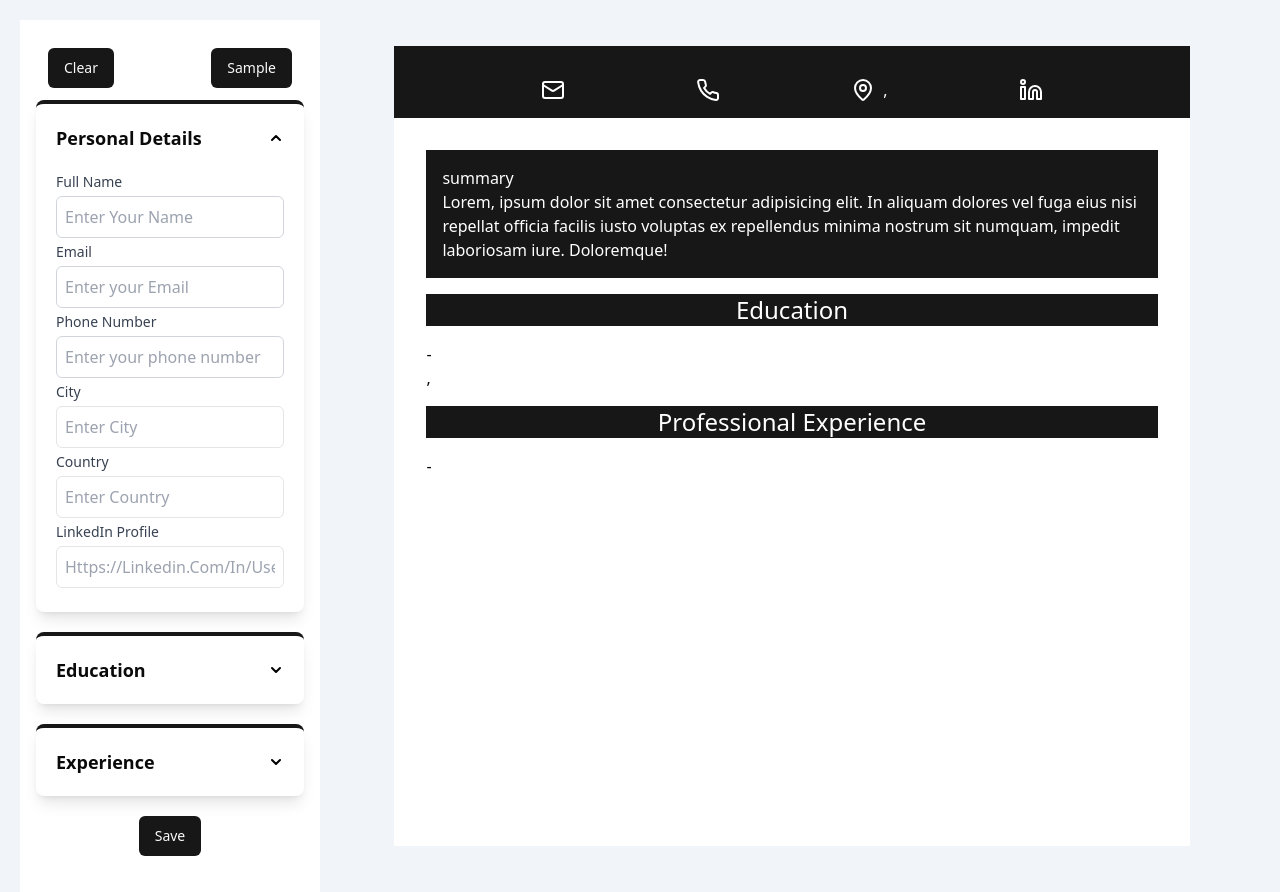
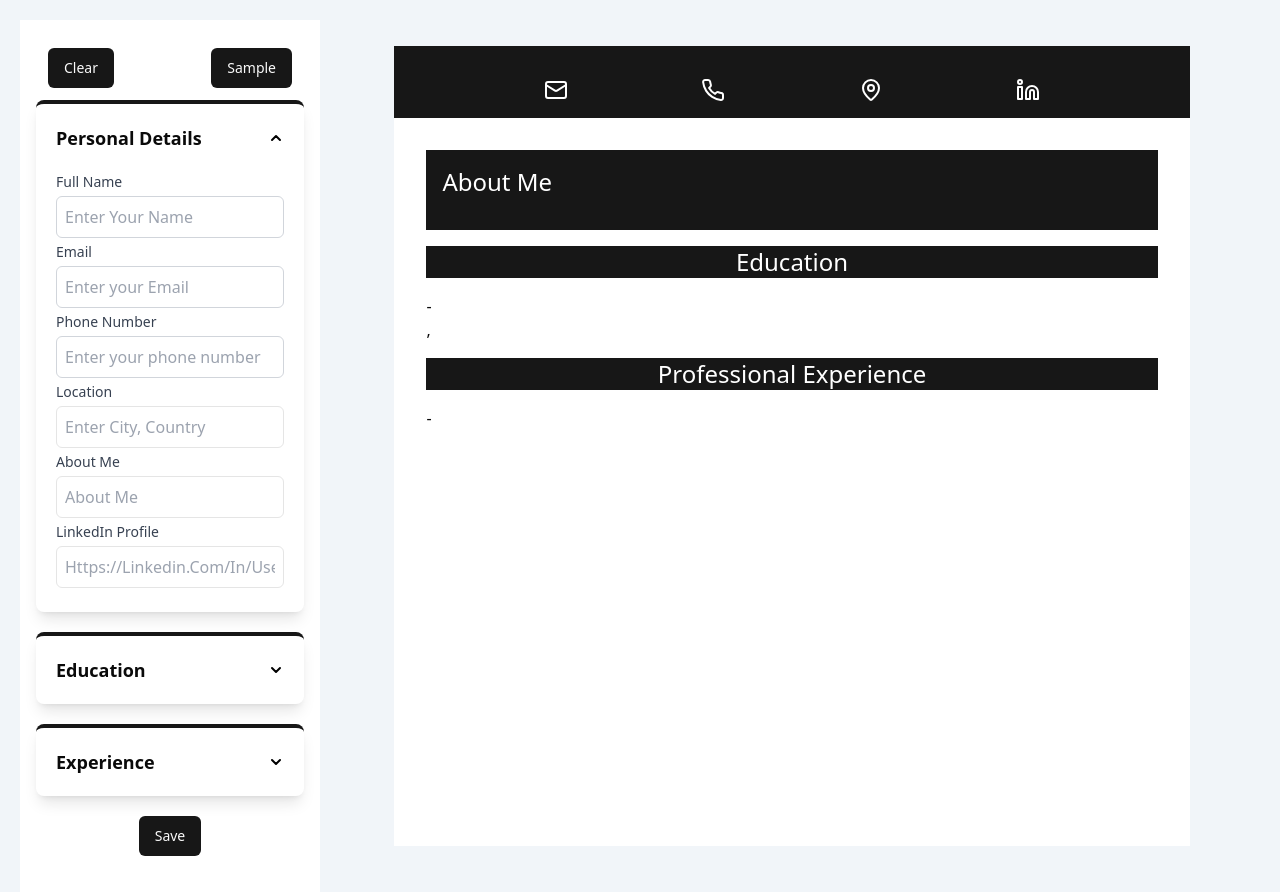
Before and after one commit to abelaleb/CV-Builder, a React (Vite) app: page / in a window 1280 px wide. Both pictures are taken after a click on the button 276 px from the left and 138 px from the top of the page. Built offline with nearby package versions, Linux system fonts and the light colour scheme.

Commit message:
make the rest of forms collapse when one is opened

```diff
--- a/src/App.jsx
+++ b/src/App.jsx
@@ -7,8 +7,8 @@ function App() {
     name: "",
     email: "",
     phoneNumber: "",
-    city: "",
-    country: "",
+    location: "",
+    aboutMe: "",
     linkedin: "",
   };
   const initialEducationalBackground = {
@@ -25,9 +25,10 @@ function App() {
     position: "",
     startJobDate: "",
     endJobDate: "",
-    location: "",
+    jobLocation: "",
     description: "",
   };
+
 
   const [personalDetails, setPersonalDetails] = useState(
     initialPersonalDetails
@@ -38,14 +39,14 @@ function App() {
   const [professionalExperience, setProfessionalExperience] = useState(
     initialProfessionalExperience
   );
-
   const sample = () => {
     setPersonalDetails({
       name: "John Doe",
       email: "john.doe@example.com",
       phoneNumber: "123-456-7890",
-      city: "New York",
-      country: "USA",
+      location: "New York ,USA",
+      aboutMe:
+        "Lorem ipsum, dolor sit amet consectetur adipisicing elit. Molestias nostrum illo in commodi beatae rerum, inventore consequatur porro laborum ipsum quidem, qui tempore ab quibusdam quo? Sint eligendi optio adipisci.",
       linkedin: "linkedin.com/in/johndoe",
     });
     setEducationalBackground({
@@ -62,7 +63,7 @@ function App() {
       position: "Frontend Developer",
       startJobDate: "2020-01-01",
       endJobDate: "2023-08-31",
-      location: "Remote",
+      jobLocation: "Remote",
       description:
         "Developed and maintained web applications using React and JavaScript.",
     });
--- a/src/components/ContentArea.jsx
+++ b/src/components/ContentArea.jsx
@@ -4,7 +4,7 @@ function ContentArea({
   educationalBackground,
   professionalExperience,
 }) {
-  const { name, email, phoneNumber, city, country, linkedin } = personalDetails;
+  const { name, email, phoneNumber, location, aboutMe, linkedin } = personalDetails;
   const {
     school,
     degree,
@@ -13,7 +13,7 @@ function ContentArea({
     startSchoolDate,
     endSchoolDate,
   } = educationalBackground;
-  const { company, position, startJobDate, endJobDate, location, description } =
+  const { company, position, startJobDate, endJobDate, jobLocation, description } =
     professionalExperience;
 
   return (
@@ -34,7 +34,7 @@ function ContentArea({
             </div>
             <div className="capitalize flex items-center gap-2">
               <img src="/src/assets/location-icon.svg" alt="location icon" />
-              {city}, {country}
+              {location}
             </div>
             <div className="flex items-center gap-2">
               <a
@@ -51,12 +51,9 @@ function ContentArea({
 
         <div className="row-span-2  p-8">
           <div className="bg-primary p-4 text-white">
-            <div>summary</div>
+            <div className="text-2xl flex bg-primary text-white mb-4">About Me</div>
             <div>
-              Lorem, ipsum dolor sit amet consectetur adipisicing elit. In
-              aliquam dolores vel fuga eius nisi repellat officia facilis iusto
-              voluptas ex repellendus minima nostrum sit numquam, impedit
-              laboriosam iure. Doloremque!
+              {aboutMe}
             </div>
           </div>
           <div>
@@ -89,7 +86,7 @@ function ContentArea({
                 <div>
                   {startJobDate} - {endJobDate}
                 </div>
-                <div> {location}</div>
+                <div> {jobLocation}</div>
               </div>
 
               <div className="col-span-2">
--- a/src/components/EducationalBackground.jsx
+++ b/src/components/EducationalBackground.jsx
@@ -3,8 +3,9 @@ import React, { useState } from "react";
 function EducationalBackground({
   educationalBackground,
   setEducationalBackground,
+  isShown,
+  toggleForm,
 }) {
-  const [isShown, setIsShown] = useState(false);
 
   const handleChange = (e) => {
     const { name, value } = e.target;
@@ -12,10 +13,6 @@ function EducationalBackground({
       ...prevData,
       [name]: value,
     }));
-  };
-
-  const toggleForm = () => {
-    setIsShown((prevShown) => !prevShown);
   };
 
   return (
--- a/src/components/PersonalDetails.jsx
+++ b/src/components/PersonalDetails.jsx
@@ -3,8 +3,11 @@ import React, { useState } from "react";
 export default function PersonalDetails({
   personalDetails,
   setPersonalDetails,
+  isShown,
+  toggleForm
 }) {
-  const [isShown, setIsShown] = useState(false);
+// alert(setIsShown);
+
 
   const handleChange = (e) => {
     const { name, value } = e.target;
@@ -14,16 +17,15 @@ export default function PersonalDetails({
     }));
   };
 
-  const toggleForm = () => {
-    setIsShown(!isShown);
-  };
+  // const toggleForm = () => {
+  //   setIsShown(!isShown);
+  // };
 
   return (
     <section className="p-5 shadow-lg rounded-lg border-t-primary border-t-4">
       <div className="flex justify-between items-center gap-4">
         <h2 className=" font-bold text-lg ">Personal Details</h2>
-
-        <button onClick={toggleForm} className="text-indigo-500 underline ">
+        <button onClick={toggleForm} className=" underline ">
           {isShown ? (
             <img
               src="/src/assets/dropdown-arrow-up.svg"
@@ -95,36 +97,36 @@ export default function PersonalDetails({
 
             <div className="mb-1">
               <label
-                htmlFor="city"
+                htmlFor="location"
                 className="flex text-sm font-medium text-gray-700"
               >
-                City
+                Location
               </label>
               <input
                 type="text"
-                name="city"
-                id="city"
-                value={personalDetails.city || ""}
+                name="location"
+                id="location"
+                value={personalDetails.location || ""}
                 onChange={handleChange}
-                placeholder="Enter City"
+                placeholder="Enter City, Country"
                 className=" capitalize mt-1 block w-full p-2 border rounded-md "
               />
             </div>
 
             <div className="mb-1">
               <label
-                htmlFor="country"
+                htmlFor="aboutMe"
                 className=" flex text-sm font-medium text-gray-700"
               >
-                Country
+                About Me
               </label>
               <input
-                type="text"
-                name="country"
-                id="country"
-                value={personalDetails.country || ""}
+                type=""
+                name="aboutMe"
+                id="aboutMe"
+                value={personalDetails.aboutMe || ""}
                 onChange={handleChange}
-                placeholder="Enter Country"
+                placeholder="About me"
                 className="capitalize mt-1 block w-full p-2 rounded-md border"
               />
             </div>
--- a/src/components/ProfessionalExperience.jsx
+++ b/src/components/ProfessionalExperience.jsx
@@ -1,11 +1,11 @@
-import React, { useState } from "react";
+import React from "react";
 
-function Experience({ professionalExperience, setProfessionalExperience }) {
-  const [isShown, setIsShown] = useState(false);
-
-  const toggleForm = () => {
-    setIsShown(!isShown);
-  };
+function Experience({
+  professionalExperience,
+  setProfessionalExperience,
+  isShown,
+  toggleForm,
+}) {
 
   const handleChange = (e) => {
     const { name, value } = e.target;
@@ -27,10 +27,7 @@ function Experience({ professionalExperience, setProfessionalExperience }) {
                 alt="dropdown-arrow-up svg"
               />
             ) : (
-            <img
-            src="src/assets/dropdown-arrow.svg"
-            alt="add-icon image"
-          />
+              <img src="src/assets/dropdown-arrow.svg" alt="add-icon image" />
             )}
           </button>
         </div>
--- a/src/components/Sidebar.jsx
+++ b/src/components/Sidebar.jsx
@@ -1,4 +1,4 @@
-import React from "react";
+import React, { useState } from "react";
 import PersonalDetailsForm from "./PersonalDetails";
 import EducationalBackground from "./EducationalBackground";
 import ExperienceForm from "./ProfessionalExperience";
@@ -11,9 +11,7 @@ const Save = () => {
 const Clear = () => {
   console.log("Clear");
 };
-// const sample = () => {
-//   console.log("Sample");
-// };
+
 
 function Sidebar({
   personalDetails,
@@ -23,29 +21,49 @@ function Sidebar({
   professionalExperience,
   setProfessionalExperience,
   sample,
-  clear
+  clear,
 }) {
+  const [isShown, setIsShown] = useState({
+    personalDetails: false,
+    educationalBackground: false,
+    professionalExperience: false,
+  });
+
+  const toggleForm = (formName) => {
+    setIsShown((prevIsShown) => ({
+      ...{
+        personalDetails: false,
+        educationalBackground: false,
+        professionalExperience: false,
+      },
+      [formName]: !prevIsShown[formName], // Toggle the selected form
+    }));
+  };
+
+
   return (
     <aside className="text-center  bg-white col-span-1 mt-5 ml-5 p-4 ">
       <div className="flex justify-between p-3">
-        <Button
-          onClick={clear}
-        >
-          Clear
-        </Button>
+        <Button onClick={clear}>Clear</Button>
         <Button onClick={sample}>Sample</Button>
       </div>
       <PersonalDetailsForm
         personalDetails={personalDetails}
         setPersonalDetails={setPersonalDetails}
+        isShown={isShown.personalDetails}
+        toggleForm={() => toggleForm("personalDetails")}
       />
       <EducationalBackground
         educationalBackground={educationalBackground}
         setEducationalBackground={setEducationalBackground}
+        isShown={isShown.educationalBackground}
+        toggleForm={() => toggleForm("educationalBackground")}
       />
       <ExperienceForm
         professionalExperience={professionalExperience}
         setProfessionalExperience={setProfessionalExperience}
+        isShown={isShown.professionalExperience}
+        toggleForm={() => toggleForm("professionalExperience")}
       />
       <div className="m-5">
         <Button onClick={Save}>Save</Button>
```
Lines whose indentation alone changed are shown as unchanged.
